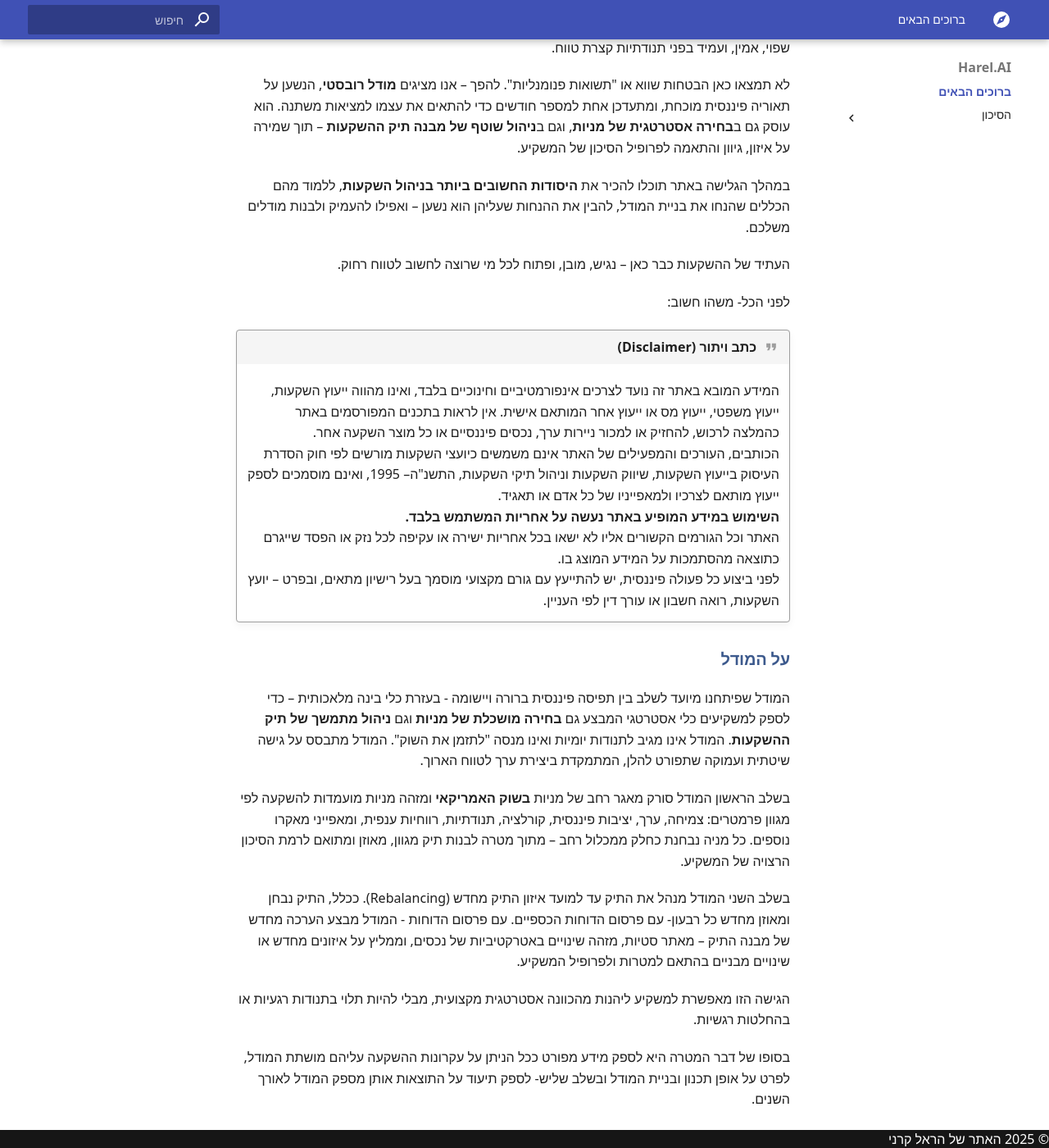
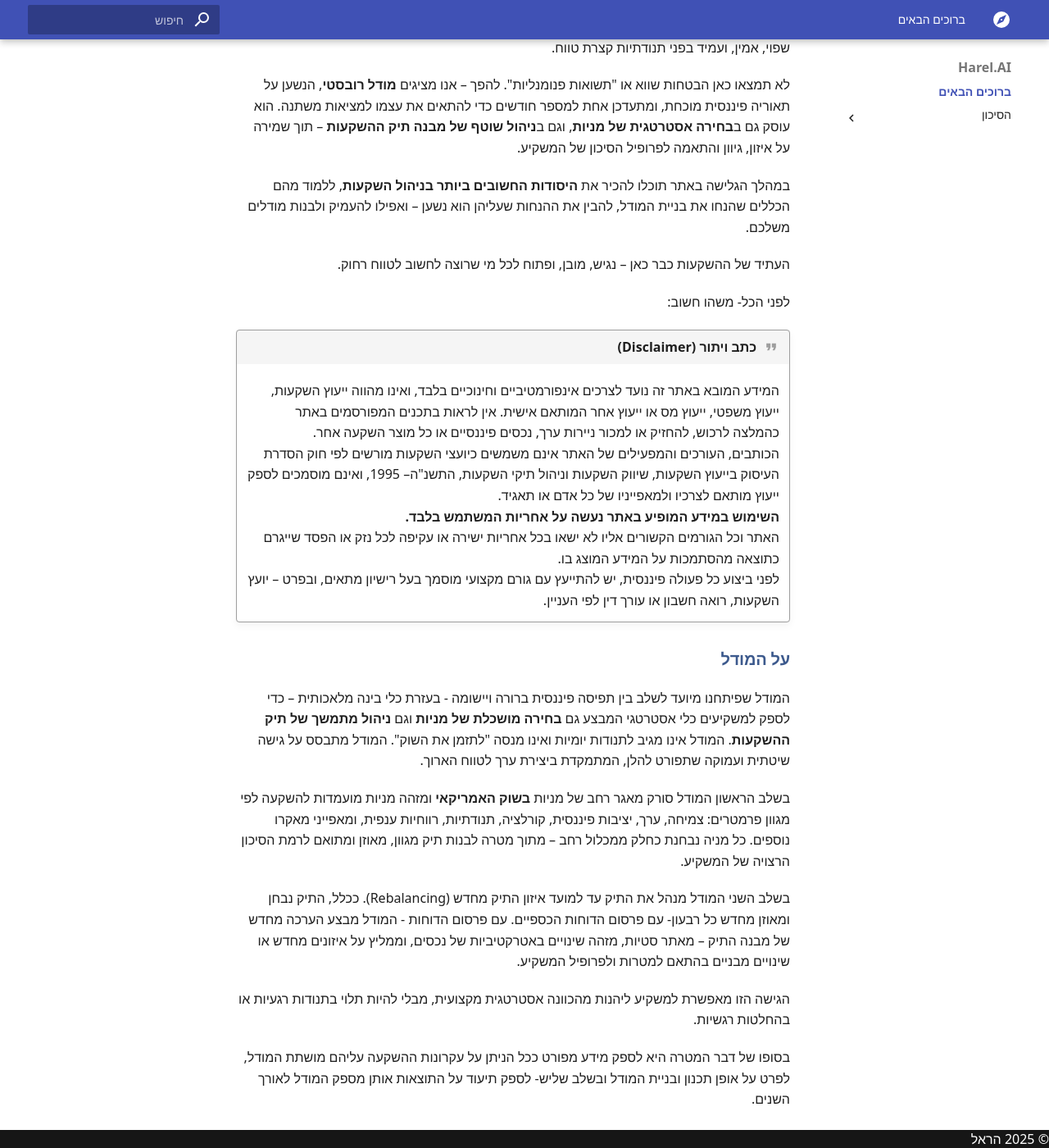
Before and after one commit to Harel-Karni/harel.ai, an MkDocs documentation site: the page built from docs/index.md, in a window 1280 px wide and 1400 px high, scrolled down 338 px. Shown: the whole window at 82% size. Built offline with MkDocs 1.6.1 and Material for MkDocs 9.7.7, drawn with Linux system fonts in a browser that asks for light colours; some web fonts are replaced.

Commit message:
modified:   docs/assets/styles/extra.css 	modified:   overrides/partials/footer.html

```diff
--- a/docs/assets/styles/extra.css
+++ b/docs/assets/styles/extra.css
@@ -1,6 +1,7 @@
 * {
   box-sizing: border-box;
-     font-family: system-ui, -apple-system, BlinkMacSystemFont, 'Segoe UI', Roboto, Oxygen, Ubuntu, Cantarell, 'Open Sans', 'Helvetica Neue', sans-serif !important;
+  font-family: system-ui, -apple-system, BlinkMacSystemFont, "Segoe UI", Roboto,
+    Oxygen, Ubuntu, Cantarell, "Open Sans", "Helvetica Neue", sans-serif !important;
   direction: rtl;
   font-size: 16px;
   margin: 0px;
@@ -14,12 +15,11 @@
 
 .md-typeset a {
   color: #0670a2;
-    letter-spacing: -.02px;
+  letter-spacing: -0.02px;
   background-color: #00bfff05;
   transition-property: none;
   position: relative;
 }
-
 
 .md-typeset h1:first-of-type {
   margin-top: -10px;
@@ -27,7 +27,6 @@
 }
 
 .md-typeset h1 {
-
   /*font-size: clamp(1.875rem, 22.1053px + 1.64474vw, 2.5rem);*/
   color: var(--md-default-fg-color);
   line-height: 1.3;
@@ -54,9 +53,8 @@
   display: flex !important;
   align-items: center;
   gap: 0.5em;
-     font-size: .875em
+  font-size: 0.875em;
 }
-
 
 .md-typeset p,
 p {
@@ -84,9 +82,9 @@
 .md-typeset .highlight {
   direction: ltr;
   text-align: left;
-     font-family: Consolas, 'Lucida Sans', 'Lucida Sans Regular', 'Lucida Grande', 'Lucida Sans Unicode', Geneva, Verdana, sans-serif !important;
+  font-family: Consolas, "Lucida Sans", "Lucida Sans Regular", "Lucida Grande",
+    "Lucida Sans Unicode", Geneva, Verdana, sans-serif !important;
 }
-
 
 span[dir="ltr"] {
   direction: ltr;
@@ -95,10 +93,7 @@
   display: inline-block;
 }
 
-
-
 pre {
-
   background-color: #f6f8fa;
   padding: 0.2em 0.4em;
   border-radius: 6px;
@@ -115,14 +110,10 @@
   direction: ltr;
 }
 
-
-
-
 table {
   direction: rtl;
   text-align: right;
 }
-
 
 td:has(span[dir="ltr"]) {
   text-align: left;
@@ -137,23 +128,17 @@
   color: #3d5a8d;
 }
 
-
-
 .md-typeset ol {
   list-style-type: decimal;
   padding-inline-start: 1.5em;
 }
 
-
-
-
 .md-nav--secondary {
-     border-right: .05rem solid var(--md-primary-fg-color);
+  border-right: 0.05rem solid var(--md-primary-fg-color);
 }
 
-
 .md-nav__link .md-icon {
-     font-family: 'Material Icons';
+  font-family: "Material Icons";
   font-style: normal;
   font-weight: normal;
   font-size: 1.1rem;
@@ -163,7 +148,6 @@
   direction: ltr;
   line-height: 1;
 }
-
 
 .arithmatex * {
   direction: ltr !important;
@@ -182,9 +166,8 @@
 
 .md-search__input {
   color: inherit;
-     font-size: .7rem;
+  font-size: 0.7rem;
 }
-
 
 /*
 .md-nav__item .md-nav__link--active,.md-nav__item .md-nav__link--active code {
@@ -208,8 +191,6 @@
   font-weight: unset;
 }
 
-
-
 .md-sidebar--secondary {
   right: auto !important;
   left: 0 !important;
@@ -229,8 +210,12 @@
   visibility: hidden;
 }
 
-
-
 .md-sidebar__scrollwrap {
   scrollbar-gutter: stable;
 }
+
+@media screen and (max-width: 960px) {
+  .md-sidebar--secondary {
+    display: none !important;
+  }
+}
--- a/overrides/partials/footer.html
+++ b/overrides/partials/footer.html
@@ -2,7 +2,7 @@
 <div class="md-footer">
     <div class="md-footer-meta">
         <div class="md-footer-copyright">
-            &copy; 2025 האתר של הראל קרני
+            &copy; 2025 הראל
         </div>
     </div>
 </div>
```
Lines whose indentation alone changed are shown as unchanged.
